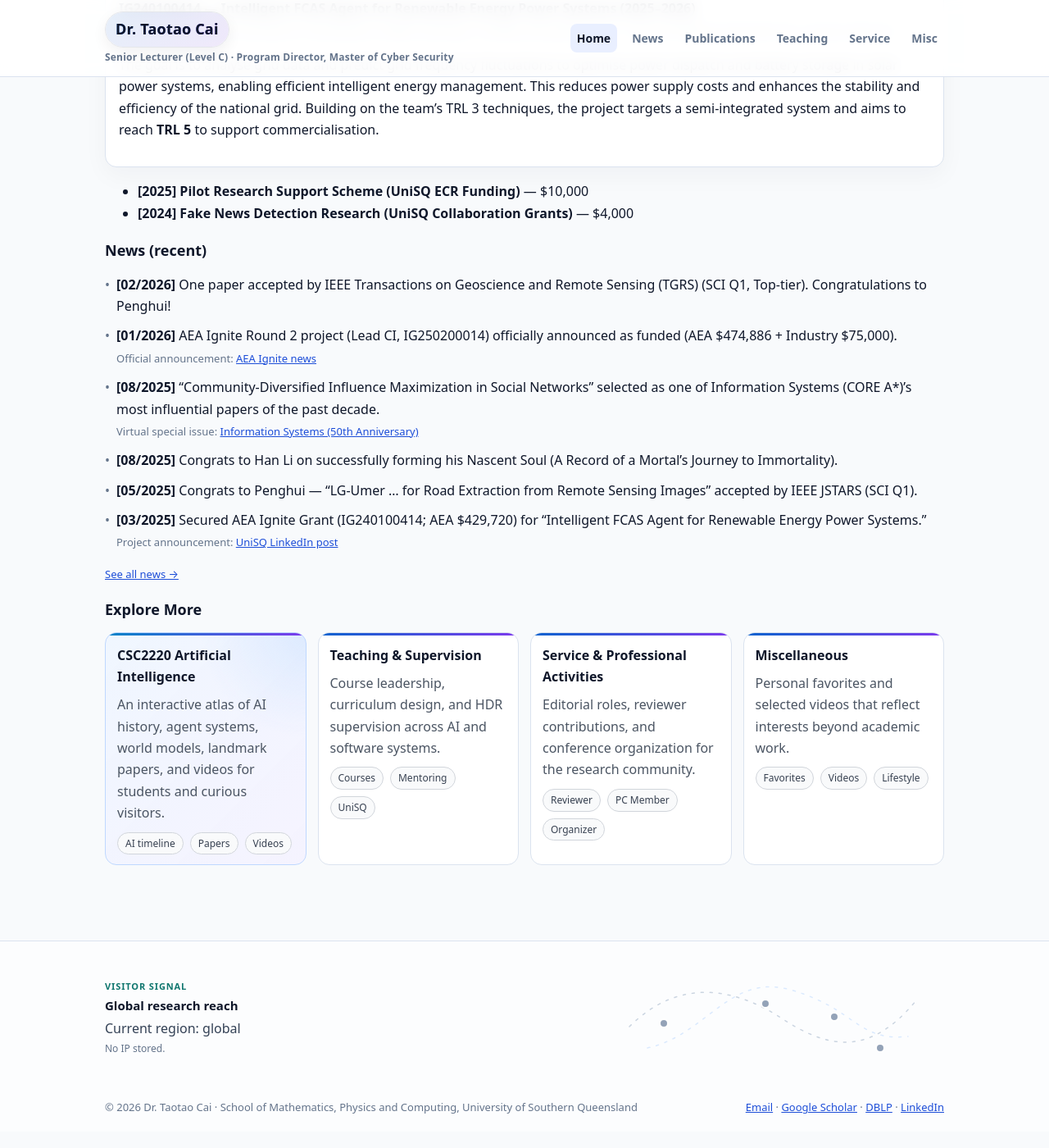
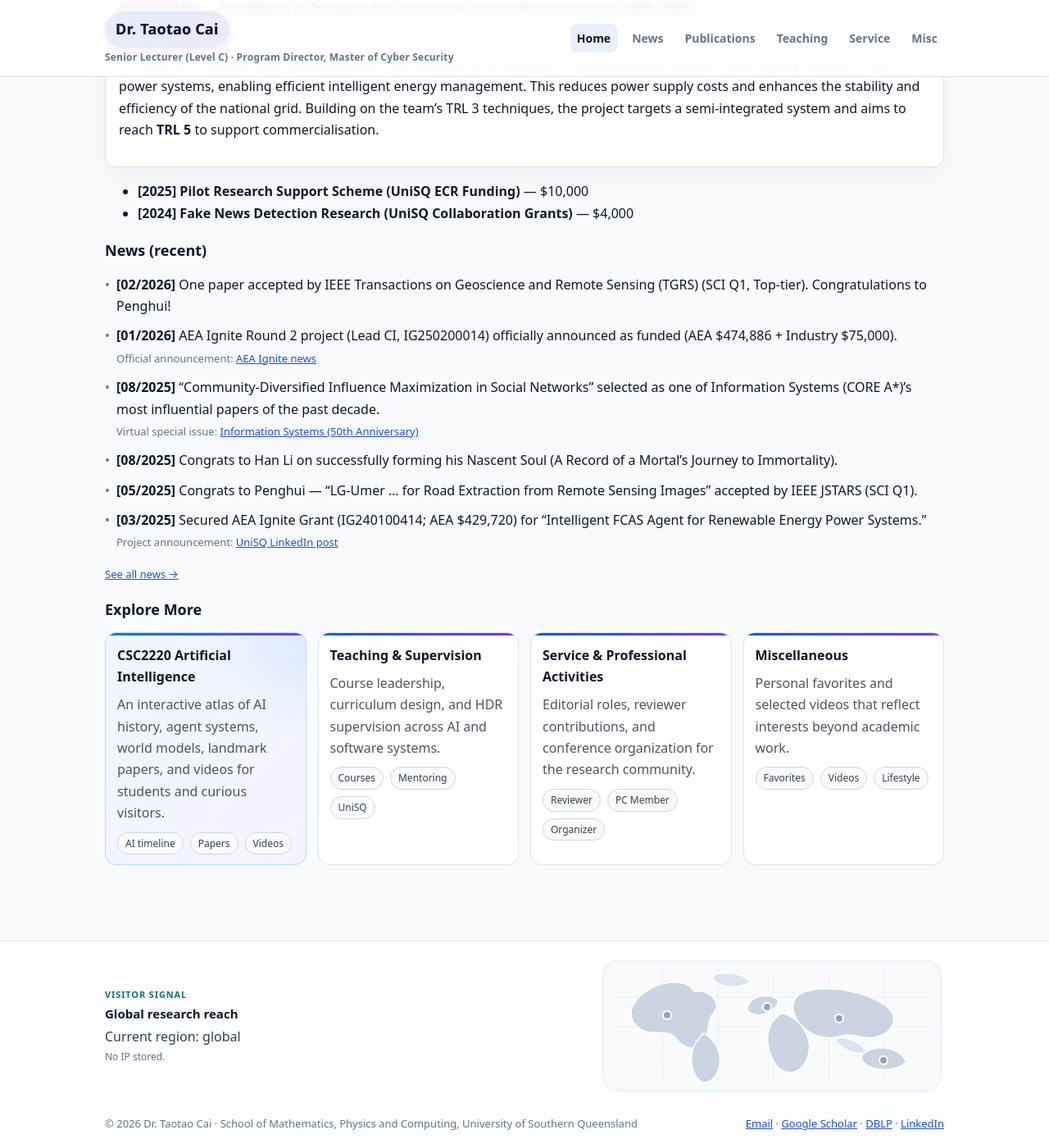
Before and after one commit to Taotao1992/Taotao1992.github.io, a Jekyll site: the page built from index.md, in a window 1280 px wide and 1400 px high, scrolled down 1403 px. Shown: the whole window at 82% size. Built offline with Jekyll 4.4.1, drawn with Linux system fonts in a browser that asks for light colours.

Commit message:
Make visitor footer look like a world map

```diff
--- a/_layouts/default.html
+++ b/_layouts/default.html
@@ -37,14 +37,34 @@
           <span id="visitor-origin-label">Current region: detecting locally</span>
           <span class="visitor-privacy">No IP stored.</span>
         </div>
-        <svg class="visitor-map" viewBox="0 0 420 150" role="img" aria-labelledby="visitor-map-title">
-          <title id="visitor-map-title">Stylized visitor origin map</title>
-          <path class="map-route" d="M36 86 C96 26 164 38 222 76 S330 122 386 54" />
-          <path class="map-route map-route-soft" d="M58 112 C132 96 158 18 236 42 S314 104 376 98" />
-          <circle class="map-dot dot-americas" cx="78" cy="82" r="5" />
-          <circle class="map-dot dot-europe" cx="202" cy="58" r="5" />
-          <circle class="map-dot dot-asia" cx="286" cy="74" r="5" />
-          <circle class="map-dot dot-oceania" cx="342" cy="112" r="5" />
+        <svg class="visitor-map" viewBox="0 0 420 170" role="img" aria-labelledby="visitor-map-title">
+          <title id="visitor-map-title">Small world map showing approximate visitor region</title>
+          <rect class="map-ocean" x="4" y="6" width="412" height="158" rx="18" />
+          <path class="map-grid" d="M76 16 V154 M144 16 V154 M212 16 V154 M280 16 V154 M348 16 V154 M16 50 H404 M16 86 H404 M16 122 H404" />
+          <path class="map-land" d="M101 33 C82 29 62 36 47 51 C35 63 35 78 48 88 C61 98 81 88 91 99 C101 110 111 117 123 108 C137 97 128 80 139 69 C150 58 133 39 115 43 C111 37 107 34 101 33 Z" />
+          <path class="map-land" d="M127 94 C142 103 150 120 145 137 C141 151 129 160 119 149 C109 136 109 113 121 100 C123 97 124 95 127 94 Z" />
+          <path class="map-land map-land-soft" d="M142 22 C157 18 174 21 183 31 C172 40 150 39 139 30 C136 27 138 24 142 22 Z" />
+          <path class="map-land" d="M209 49 C194 46 181 53 180 66 C190 76 207 72 216 60 C219 55 216 51 209 49 Z" />
+          <path class="map-land" d="M221 70 C203 82 200 104 211 126 C222 148 244 147 253 124 C261 104 249 83 233 74 C229 71 225 70 221 70 Z" />
+          <path class="map-land" d="M246 45 C275 34 322 42 348 60 C365 72 360 91 340 98 C322 104 309 92 291 98 C272 104 252 94 242 80 C234 68 232 53 246 45 Z" />
+          <path class="map-land map-land-soft" d="M295 99 C309 101 320 107 326 118 C312 121 299 115 289 105 C287 102 290 99 295 99 Z" />
+          <path class="map-land" d="M326 116 C346 107 367 114 374 129 C361 142 335 141 322 130 C317 125 319 119 326 116 Z" />
+          <g class="map-marker dot-americas">
+            <circle class="map-pulse" cx="82" cy="72" r="11" />
+            <circle class="map-dot" cx="82" cy="72" r="5" />
+          </g>
+          <g class="map-marker dot-europe">
+            <circle class="map-pulse" cx="204" cy="62" r="11" />
+            <circle class="map-dot" cx="204" cy="62" r="5" />
+          </g>
+          <g class="map-marker dot-asia">
+            <circle class="map-pulse" cx="292" cy="76" r="11" />
+            <circle class="map-dot" cx="292" cy="76" r="5" />
+          </g>
+          <g class="map-marker dot-oceania">
+            <circle class="map-pulse" cx="346" cy="127" r="11" />
+            <circle class="map-dot" cx="346" cy="127" r="5" />
+          </g>
         </svg>
       </div>
       <div class="footer-inner small">
--- a/assets/style.css
+++ b/assets/style.css
@@ -170,31 +170,61 @@ footer{border-top:1px solid var(--border);margin-top:34px;background:rgba(255,25
   width:100%;
   height:auto;
   justify-self:end;
+  max-width:430px;
 }
-.map-route{
+.map-ocean{
+  fill:#f8fafc;
+  stroke:#dbeafe;
+  stroke-width:1;
+}
+.map-grid{
   fill:none;
-  stroke:#cbd5e1;
-  stroke-width:1.5;
+  stroke:#e2e8f0;
+  stroke-width:0.8;
   stroke-linecap:round;
-  stroke-dasharray:3 8;
+  opacity:0.8;
 }
-.map-route-soft{
-  stroke:#dbeafe;
+.map-land{
+  fill:#cbd5e1;
+  stroke:#ffffff;
+  stroke-width:1.4;
+  stroke-linejoin:round;
+}
+.map-land-soft{
+  fill:#dbe4ef;
+}
+.map-marker{
+  transform-box:fill-box;
+  transform-origin:center;
+  transition:transform .2s ease;
+}
+.map-pulse{
+  fill:#0f766e;
+  opacity:0;
 }
 .map-dot{
   fill:#94a3b8;
   stroke:#ffffff;
   stroke-width:2;
-  transform-box:fill-box;
-  transform-origin:center;
   transition:fill .2s ease, transform .2s ease;
 }
 html[data-visitor-region="americas"] .dot-americas,
 html[data-visitor-region="europe"] .dot-europe,
 html[data-visitor-region="asia"] .dot-asia,
 html[data-visitor-region="oceania"] .dot-oceania{
+  transform:scale(1.45);
+}
+html[data-visitor-region="americas"] .dot-americas .map-dot,
+html[data-visitor-region="europe"] .dot-europe .map-dot,
+html[data-visitor-region="asia"] .dot-asia .map-dot,
+html[data-visitor-region="oceania"] .dot-oceania .map-dot{
   fill:#0f766e;
-  transform:scale(1.45);
+}
+html[data-visitor-region="americas"] .dot-americas .map-pulse,
+html[data-visitor-region="europe"] .dot-europe .map-pulse,
+html[data-visitor-region="asia"] .dot-asia .map-pulse,
+html[data-visitor-region="oceania"] .dot-oceania .map-pulse{
+  opacity:0.18;
 }
 .footer-inner{max-width:var(--max);margin:0 auto;padding:18px;display:flex;justify-content:space-between;gap:12px;flex-wrap:wrap}
 hr{border:0;border-top:1px solid var(--border);margin:24px 0}
```
